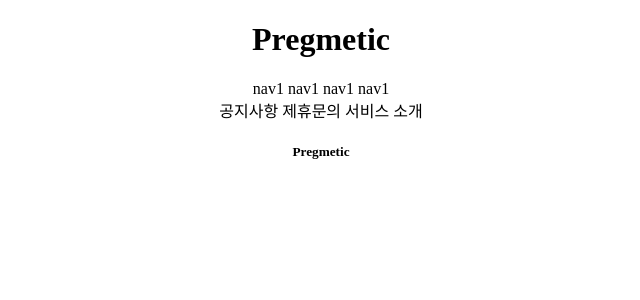
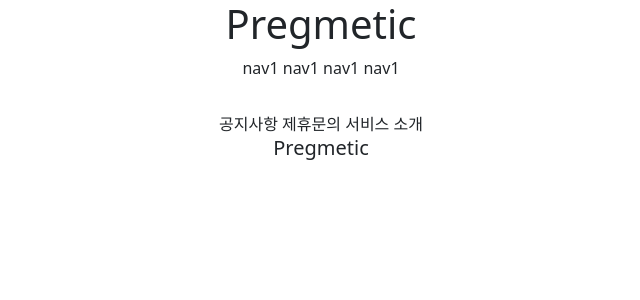
Before and after one commit to IVY-haemin/web01, a Python web app: template templates/base.html in a window 1280 px wide. Shown: the top 300 px of the page, without its empty margins (319-959 px from the left). Run offline with Jinja, Linux system fonts and the light colour scheme; the template is opened without the code that fills it, so the values that code supplies are empty.

Commit message:
7/5 haemin_web01 class commit 3

```diff
--- a/templates/footer.html
+++ b/templates/footer.html
@@ -1,12 +1,12 @@
 <div style="text-align: center">
-    <div>
+    <div style="margin-top: 2rem;">
         <span>공지사항</span>
         <span>제휴문의</span>
         <span>서비스 소개</span>
 
     </div>
 
-    <div>
+    <div style="margin:1.5rem 0,font-family: 'Yanone Kaffeesatz', sans-serif;">
         <h5> Pregmetic</h5>
     </div>
 </div>
--- a/templates/head.html
+++ b/templates/head.html
@@ -1,4 +1,11 @@
 <head>
     <meta charset="UTF-8">
     <title>Title</title>
+
+{#    Bootstrap link#}
+    <link href="https://cdn.jsdelivr.net/npm/bootstrap@5.0.2/dist/css/bootstrap.min.css" rel="stylesheet" integrity="sha384-EVSTQN3/azprG1Anm3QDgpJLIm9Nao0Yz1ztcQTwFspd3yD65VohhpuuCOmLASjC" crossorigin="anonymous">
+{# google style fonts#}
+    <link rel="preconnect" href="https://fonts.googleapis.com">
+<link rel="preconnect" href="https://fonts.gstatic.com" crossorigin>
+<link href="https://fonts.googleapis.com/css2?family=Yanone+Kaffeesatz&display=swap" rel="stylesheet">
 </head>
--- a/templates/header.html
+++ b/templates/header.html
@@ -1,8 +1,12 @@
 
     <div style="text-align: center">
-        <h1> Pregmetic</h1>
-        <span>nav1</span>
-        <span>nav1</span>
-        <span>nav1</span>
-        <span>nav1</span>
+        <div style="margin:rem 0,font-family: 'Yanone Kaffeesatz', sans-serif;">
+            <h1> Pregmetic</h1>
+        </div>
+        <div style="margin-bottom: 2rem";>
+            <span>nav1</span>
+            <span>nav1</span>
+            <span>nav1</span>
+            <span>nav1</span>
+        </div>
     </div>
```
